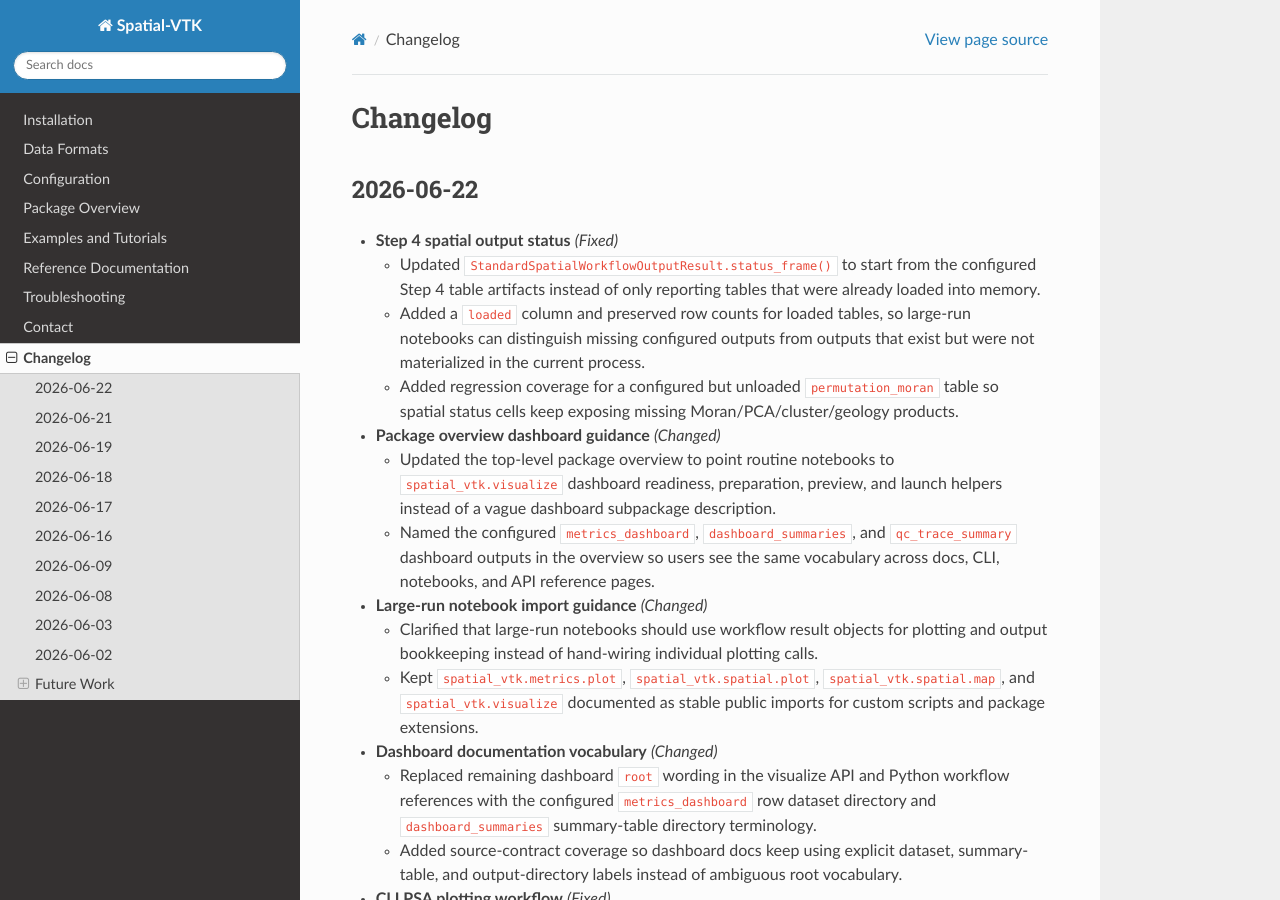
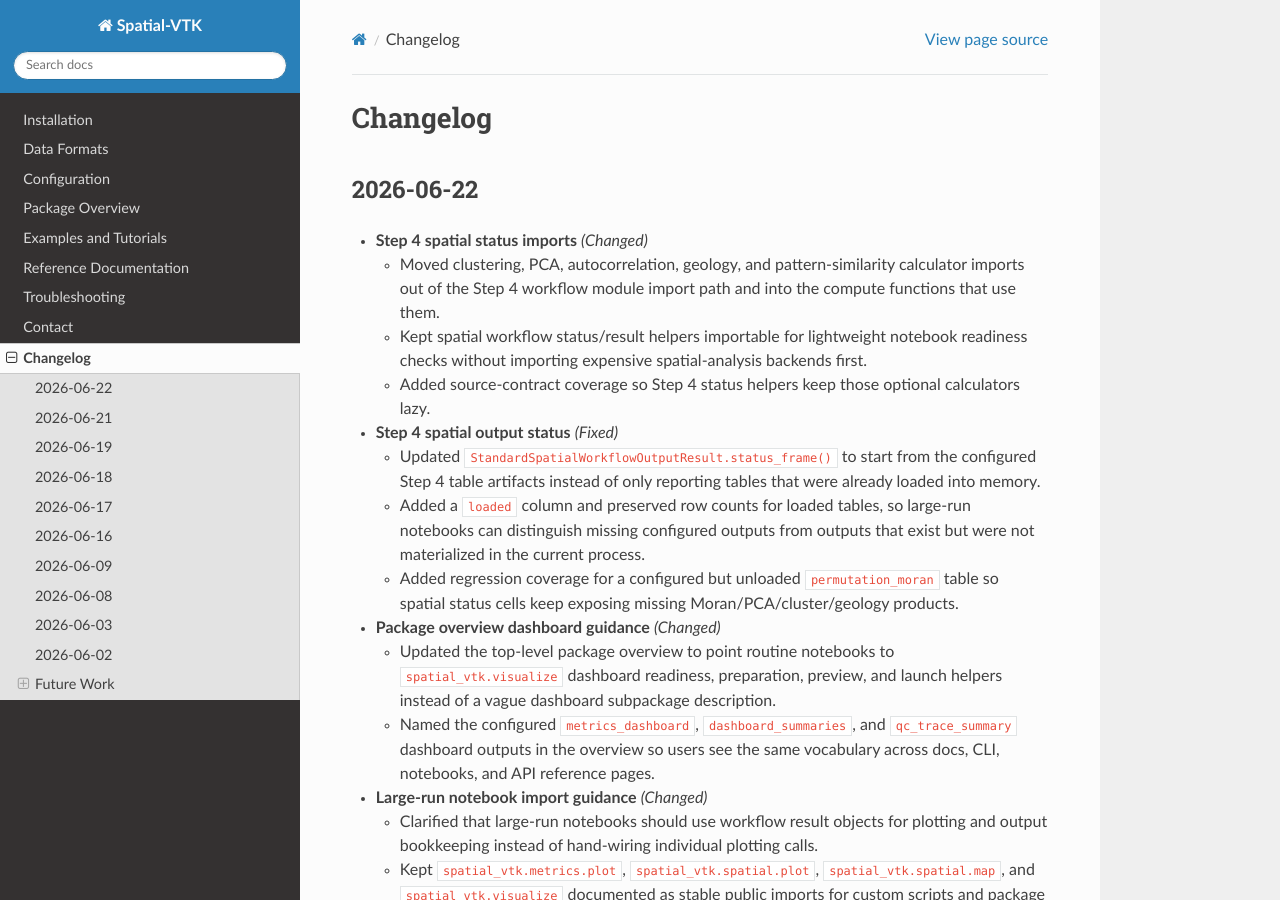
Before and after one commit to bcbirkel/spatial-vtk, a Sphinx documentation site: the page built from docs/changelog.rst, in a window 1280 px wide and 900 px high. Built offline with Sphinx 7.4.7 and the Read the Docs theme 3.1.0, drawn with Linux system fonts in a browser that asks for light colours.

Commit message:
Keep Step 4 status imports lazy

```diff
--- a/docs/changelog.rst
+++ b/docs/changelog.rst
@@ -3,6 +3,17 @@ Changelog
 
 2026-06-22
 ----------
+
+- **Step 4 spatial status imports** *(Changed)*
+
+  - Moved clustering, PCA, autocorrelation, geology, and pattern-similarity
+    calculator imports out of the Step 4 workflow module import path and into
+    the compute functions that use them.
+  - Kept spatial workflow status/result helpers importable for lightweight
+    notebook readiness checks without importing expensive spatial-analysis
+    backends first.
+  - Added source-contract coverage so Step 4 status helpers keep those
+    optional calculators lazy.
 
 - **Step 4 spatial output status** *(Fixed)*
 
--- a/docs/reference/api/spatial.rst
+++ b/docs/reference/api/spatial.rst
@@ -213,6 +213,10 @@ raw result object. Display
 configured-output readiness table and
 ``StandardSpatialWorkflowOutputStatusResult.display_table_previews(...)`` for
 bounded summaries of existing spatial outputs.
+The status/result helpers keep expensive spatial calculators lazy: importing
+them for notebook readiness checks does not import clustering, PCA,
+autocorrelation, geology, or pattern-similarity backends until a compute step
+actually runs.
 
 ``StandardSpatialWorkflowOutputResult`` is the standard Step 4 output bundle
 for already-loaded notebook workflows. Use its ``status_frame()`` and
```
Also changed, not shown: 2 other files.
